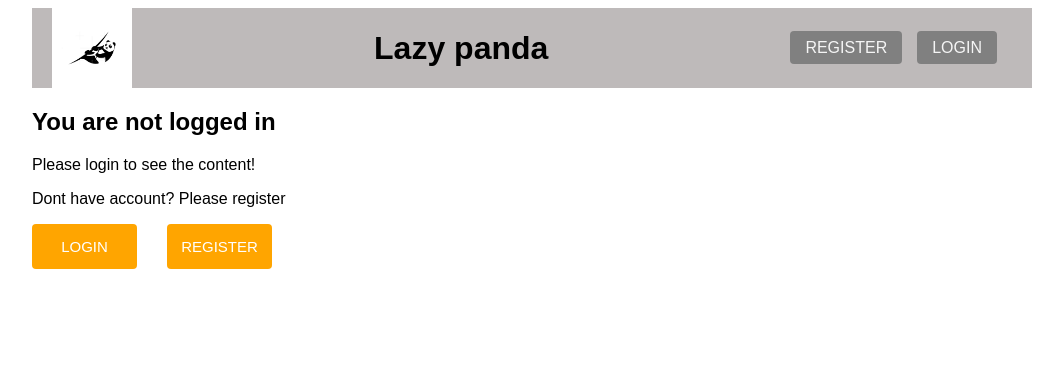
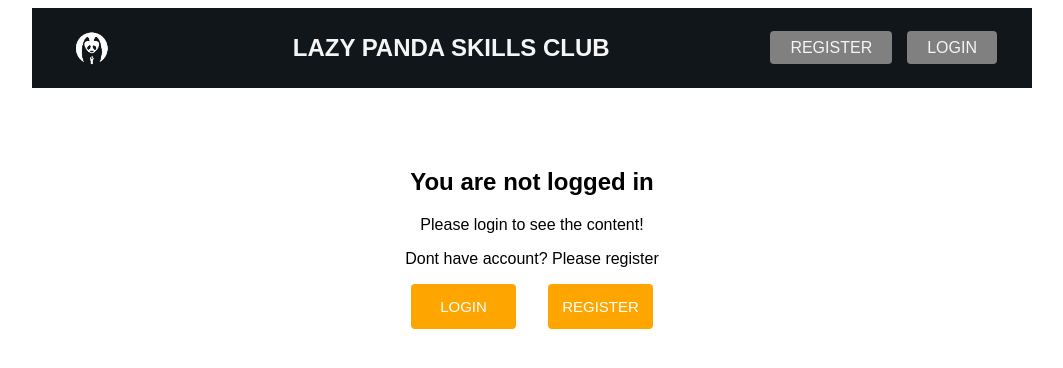
Before and after one commit to TunkisT/React-exam, a React (Create React App) app: page / in a window 1280 px wide. Shown: the top 368 px of the page, without its empty margins (108-1171 px from the left). Built offline with nearby package versions, Linux system fonts and the light colour scheme.

Commit message:
loading element

```diff
--- a/package.json
+++ b/package.json
@@ -9,6 +9,7 @@
     "react": "^18.0.0",
     "react-dom": "^18.0.0",
     "react-hot-toast": "^2.2.0",
+    "react-loading": "^2.0.3",
     "react-router-dom": "^5.3.0",
     "react-scripts": "5.0.0",
     "web-vitals": "^2.1.4"
--- a/src/components/Header/Header.jsx
+++ b/src/components/Header/Header.jsx
@@ -1,5 +1,5 @@
 import css from './Header.module.css';
-import logo from '../images/logo2.png';
+import logo from '../images/logo3.png';
 import { NavLink } from 'react-router-dom';
 import { useContext } from 'react';
 import AuthContext from '../../store/authContext';
@@ -10,7 +10,7 @@ function Header() {
   return (
     <header className={css.header}>
       <img className={css.logo} src={logo} alt='logo' />
-      <h1>Lazy panda</h1>
+      <h2>Lazy panda skills club</h2>
       <nav className={css.navi}>
         {authCtx.isLogged && <NavLink to={'/'}>Home</NavLink>}
         {authCtx.isLogged && <NavLink to={'/add'}>Add</NavLink>}
--- a/src/components/Header/Header.module.css
+++ b/src/components/Header/Header.module.css
@@ -3,23 +3,27 @@
     align-items: center;
     justify-content: space-between;
     padding: 0 20px;
-    background-color: rgb(190, 186, 186);
+    background-color: #11161a;
     height: 5em;
+    color: whitesmoke;
+    text-transform: uppercase;
+
 }
 .navi a{
     text-decoration: none;
     margin-right: 15px;
-    text-transform: uppercase;
     background-color: grey;
-    padding: 8px 15px;
+    padding: 8px 20px;
     border-radius: 4px;
     color: whitesmoke;
 }
 .navi a:hover{
     background-color: rgb(88, 84, 84);
     color: white;
+    transition: 0.4s;
+
 }
 .logo{
     height: 100%;
-    background-color: blue
+    background-color: inherit;
 }
--- /dev/null
+++ b/src/components/LoadElement/LoadElement.jsx
@@ -0,0 +1,18 @@
+import css from './LoadElement.module.css';
+import React from 'react';
+import ReactLoading from 'react-loading';
+
+function LoadElement() {
+  return (
+    <div className={css.load}>
+      <ReactLoading
+        type={'spinningBubbles'}
+        color={'violet'}
+        height={'20%'}
+        width={'20%'}
+      />
+    </div>
+  );
+}
+
+export default LoadElement;
--- /dev/null
+++ b/src/components/LoadElement/LoadElement.module.css
@@ -0,0 +1,6 @@
+.load{
+    display: flex;
+    justify-content: center;
+    align-items: center;
+    margin-top: 7em;
+}
--- a/src/components/NotLoggedIn.jsx
+++ b/src/components/NotLoggedIn/NotLoggedIn.jsx
@@ -1,20 +1,21 @@
+import css from './NotLoggedIn.module.css';
 import React from 'react';
 import { Link } from 'react-router-dom';
-import Button from './UI/Button';
+import Button from '../UI/Button';
 
 function NotLoggedIn() {
   return (
-    <>
+    <div className={css.div}>
       <h2>You are not logged in</h2>
       <p>Please login to see the content!</p>
       <p>Dont have account? Please register</p>
-      <Link to={'/login'}>
+      <Link className={css.btn}  to={'/login'}>
         <Button>Login</Button>
       </Link>
-      <Link to={'/register'}>
+      <Link className={css.btn} to={'/register'}>
         <Button>register</Button>
       </Link>
-    </>
+    </div>
   );
 }
 
--- /dev/null
+++ b/src/components/NotLoggedIn/NotLoggedIn.module.css
@@ -0,0 +1,7 @@
+.div{
+    text-align: center;
+    margin-top: 5em;
+}
+.btn{
+    margin: 1em;
+}
--- a/src/components/ProtectedRoute.jsx
+++ b/src/components/ProtectedRoute.jsx
@@ -1,7 +1,7 @@
 import React, { useContext } from 'react';
 import { Route } from 'react-router-dom';
 import AuthContext from '../store/authContext';
-import NotLoggedIn from './NotLoggedIn';
+import NotLoggedIn from './NotLoggedIn/NotLoggedIn';
 
 function ProtectedRoute({ children, ...rest }) {
   const authCtx = useContext(AuthContext);
--- a/src/components/UI/Button.module.css
+++ b/src/components/UI/Button.module.css
@@ -8,8 +8,8 @@
     border: none;
     border-radius: 4px;
     font-size: 15px;
-    margin-right: 2em;
 }
 .btn:hover{
     background-color: rgb(214, 146, 19);
+    transition: 0.4s;
 }
--- a/src/pages/Add/Add.jsx
+++ b/src/pages/Add/Add.jsx
@@ -26,11 +26,8 @@ function Add() {
             : toast('Incorrect inputs')
         )
       )
-      .then((data) => {
-        console.log('Success:', data);
-      })
       .catch((error) => {
-        console.error('Error:', error);
+        toast(error);
       });
   }
 
--- a/src/pages/Home/Home.jsx
+++ b/src/pages/Home/Home.jsx
@@ -1,5 +1,6 @@
 import React, { useEffect, useState } from 'react';
 import CardList from '../../components/CardList/CardList';
+import LoadElement from '../../components/LoadElement/LoadElement';
 
 function Home() {
   const token = localStorage.getItem('token');
@@ -30,7 +31,7 @@ function Home() {
   }
 
   if (loading === true) {
-    return <h1>Loading...</h1>;
+    return <LoadElement />;
   }
   if (dataArr.length === 0) {
     return <h1>No active posts</h1>;
```
Also changed, not shown: src/components/images/logo3.png (added), src/pages/Home/Home.module.css (added), 1 other file (tests, documents, lock files or other folders).
